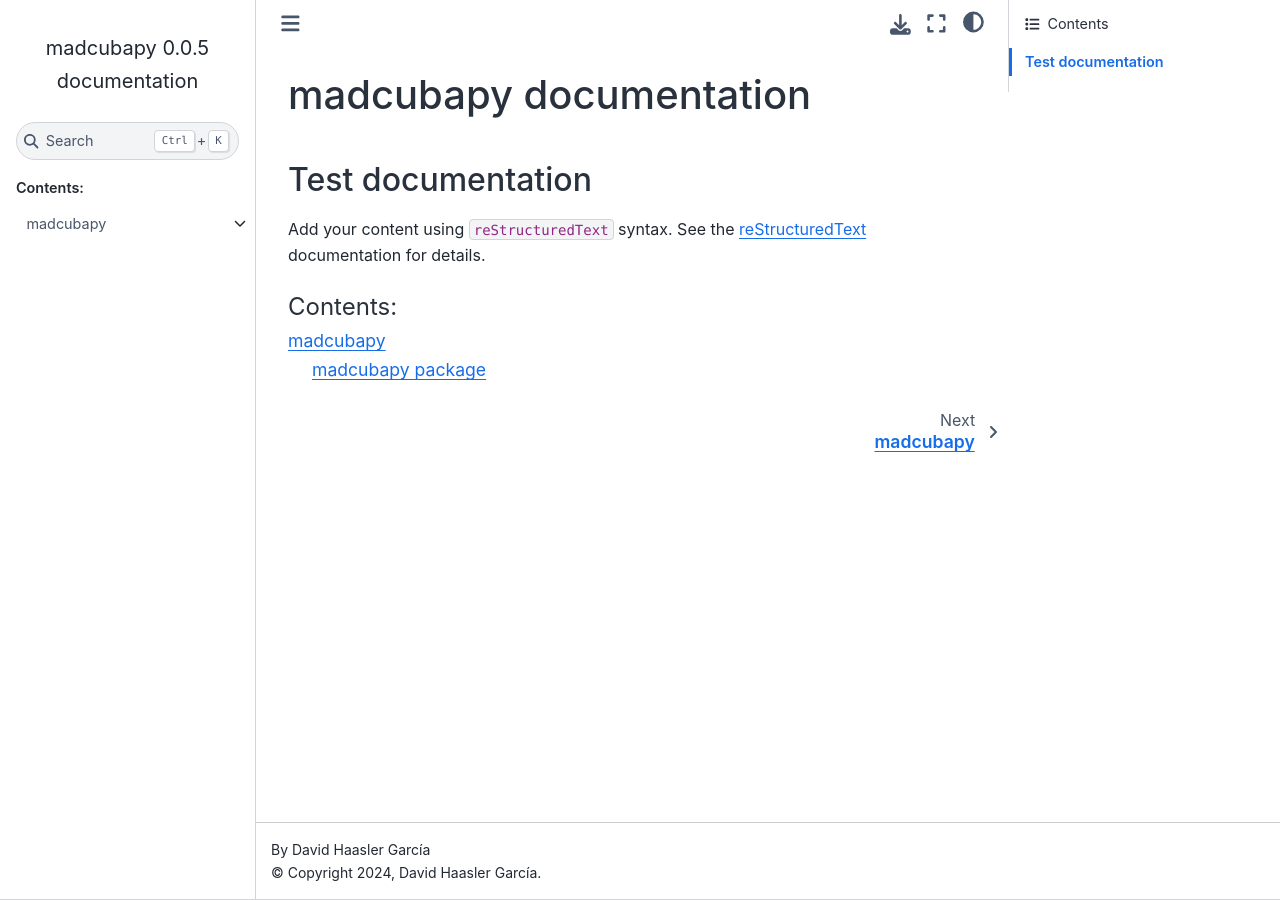
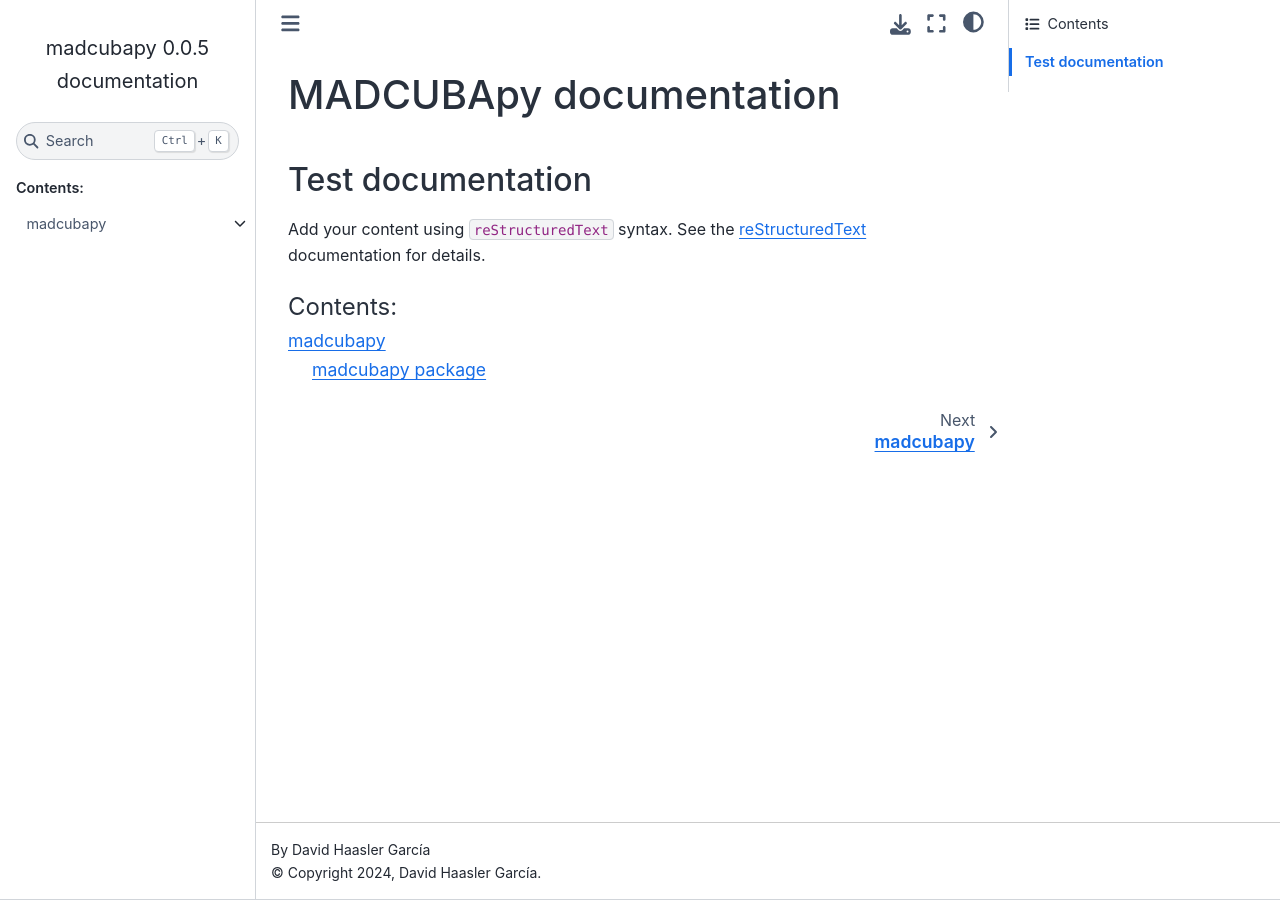
Before and after one commit to dhaasler/madcubapy, a Sphinx documentation site: the page built from docs/source/index.rst, in a window 1280 px wide. Built offline with Sphinx 7.4.7 and the Sphinx Book theme 1.1.4, drawn with Linux system fonts in a browser that asks for light colours.

Commit message:
Change subitle level

```diff
--- a/docs/source/index.rst
+++ b/docs/source/index.rst
@@ -3,11 +3,12 @@
    You can adapt this file completely to your liking, but it should at least
    contain the root `toctree` directive.
 
-madcubapy documentation
+#######################
+MADCUBApy documentation
 #######################
 
 Test documentation
-------------------
+******************
 
 Add your content using ``reStructuredText`` syntax. See the
 `reStructuredText <https://www.sphinx-doc.org/en/master/usage/restructuredtext/index.html>`_
```
